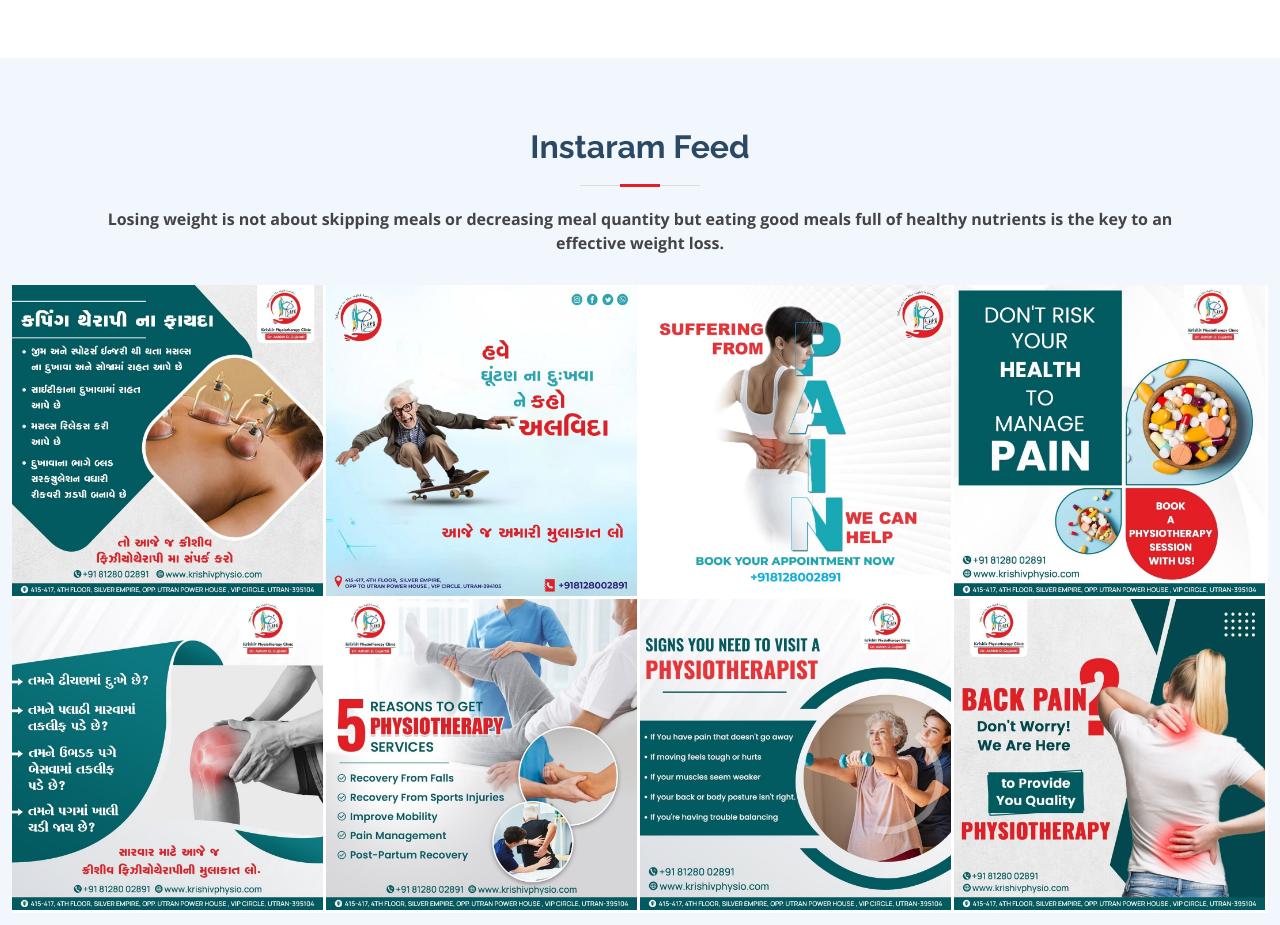
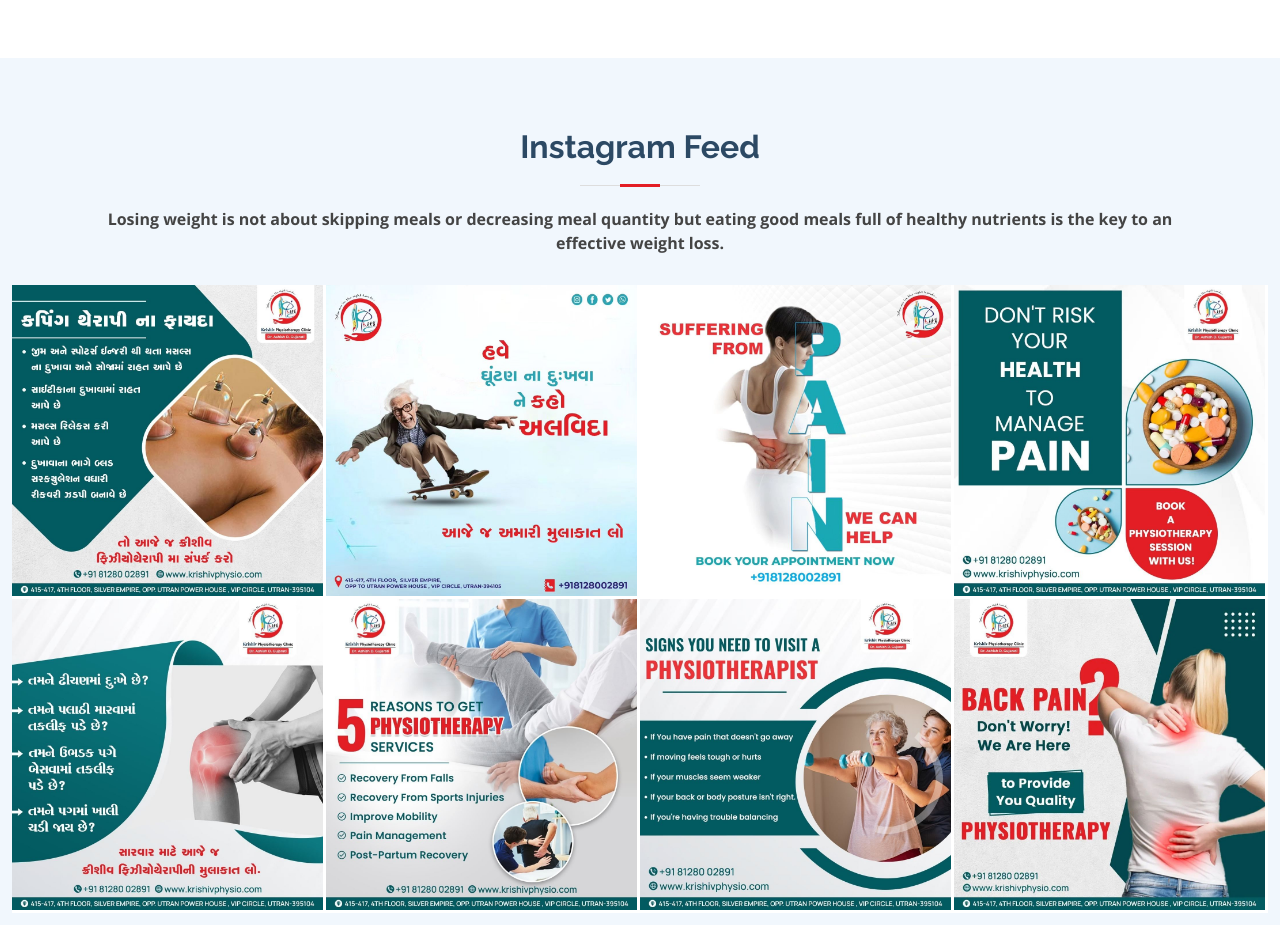
Before and after one commit to GomziServies/krishivphysio, a plain HTML site: page index.html in a window 1280 px wide. Shown: the part 3567-4492 px from the top of the page. Drawn offline with nearby package versions, Linux system fonts and the light colour scheme; animation ran at ten frames a second.

Commit message:
spelling mistake

```diff
--- a/index.html
+++ b/index.html
@@ -432,7 +432,7 @@
     <section id="beforeafter" class="gallery counts">
       <div class="container">
         <div class="section-title">
-          <h2>Instaram Feed</h2>
+          <h2>Instagram Feed</h2>
           <p>
             Losing weight is not about skipping meals or decreasing meal
             quantity but eating good meals full of healthy nutrients is the
```
